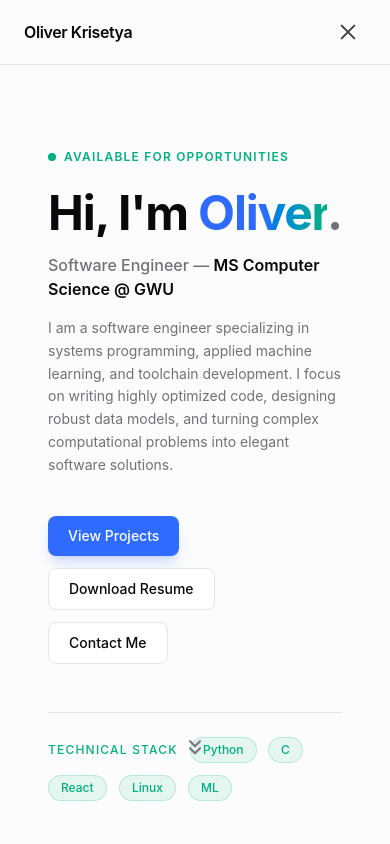
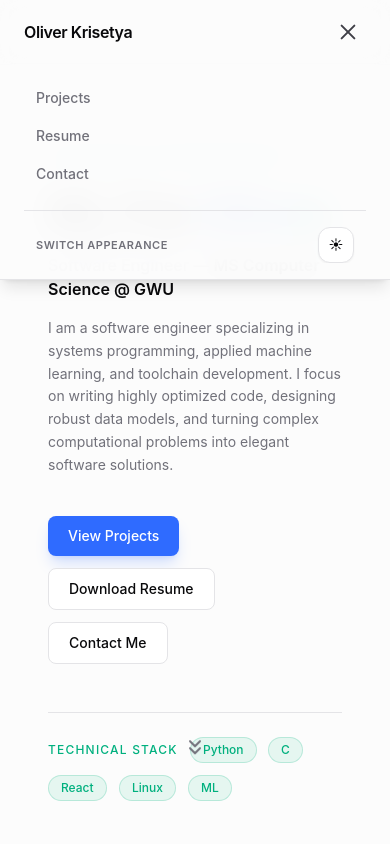
Before and after one commit to OliverKris/my-website, a React (Vite) app: page / in a window 390 px wide. Both pictures are taken after a click on the button 348 px from the left and 32 px from the top of the page. Shown: the top 844 px of the page. Built offline with nearby package versions, Linux system fonts and the light colour scheme; a web font is replaced by a local one.

Commit message:
Fixed hidden mobile dropdown nav

```diff
--- a/src/components/Hero.tsx
+++ b/src/components/Hero.tsx
@@ -2,7 +2,7 @@ import { Link } from "react-router-dom";
 
 export default function Hero() {
     return (
-        <section className="relative flex min-h-[calc(100vh-4rem)] flex-col justify-center px-6 pt-10 max-w-5xl mx-auto">
+        <section className="relative z-0 flex min-h-[calc(100vh-4rem)] flex-col justify-center px-6 pt-10 max-w-5xl mx-auto">
 
             {/* 1. Status Eyebrow */}
             <div className="mb-6 flex items-center gap-2">
--- a/src/components/features/layout/NavBar.tsx
+++ b/src/components/features/layout/NavBar.tsx
@@ -23,6 +23,7 @@ export default function Navbar() {
     }, []);
 
     return (
+        <>
             <header className="sticky top-0 z-50 w-full border-b border-layout bg-canvas/80 backdrop-blur-md transition-theme overflow-visible">
                 <div className="mx-auto flex h-16 max-w-5xl items-center justify-between px-6">
 
@@ -80,12 +81,13 @@ export default function Navbar() {
                         <span className={`h-0.5 w-5 rounded-full bg-zinc-700 transition-transform duration-200 dark:bg-zinc-300 ${open ? "-translate-y-2 -rotate-45" : ""}`} />
                     </button>
                 </div>
+            </header>
 
             {/* Mobile Navigation */}
             <div
                 id="mobile-menu"
                 aria-hidden={!open}
-                className={`absolute top-16 left-0 w-full border-b border-layout bg-canvas/95 backdrop-blur-lg transition-all duration-300 ease-in-out md:hidden ${
+                className={`fixed top-16 left-0 w-full z-50 border-b border-layout bg-canvas/95 backdrop-blur-lg transition-all duration-300 ease-in-out md:hidden ${
                     open ? "max-h-60 opacity-100 shadow-lg" : "max-h-0 opacity-0 pointer-events-none"
                 }`}
             >
@@ -125,6 +127,6 @@ export default function Navbar() {
                     </div>
                 </nav>
             </div>
-        </header>
+        </>
     );
 }
--- a/src/layouts/RootLayout.tsx
+++ b/src/layouts/RootLayout.tsx
@@ -14,7 +14,7 @@ export default function RootLayout() {
             </a>
 
             <NavBar/>
-            <main id="main" className="flex-1 bg-canvas transition-theme">
+            <main id="main" className="flex-1 bg-canvas transition-theme relative z-0">
                 <Outlet />
             </main>
             <Footer/>
```
Lines whose indentation alone changed are shown as unchanged.
